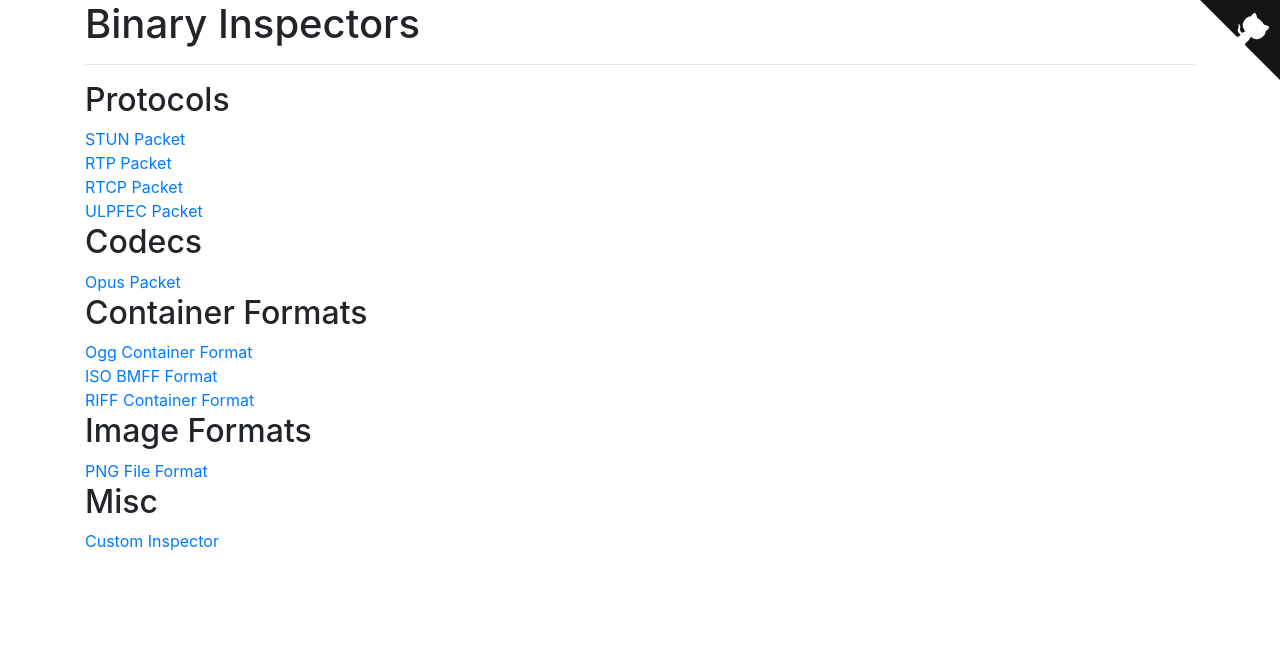
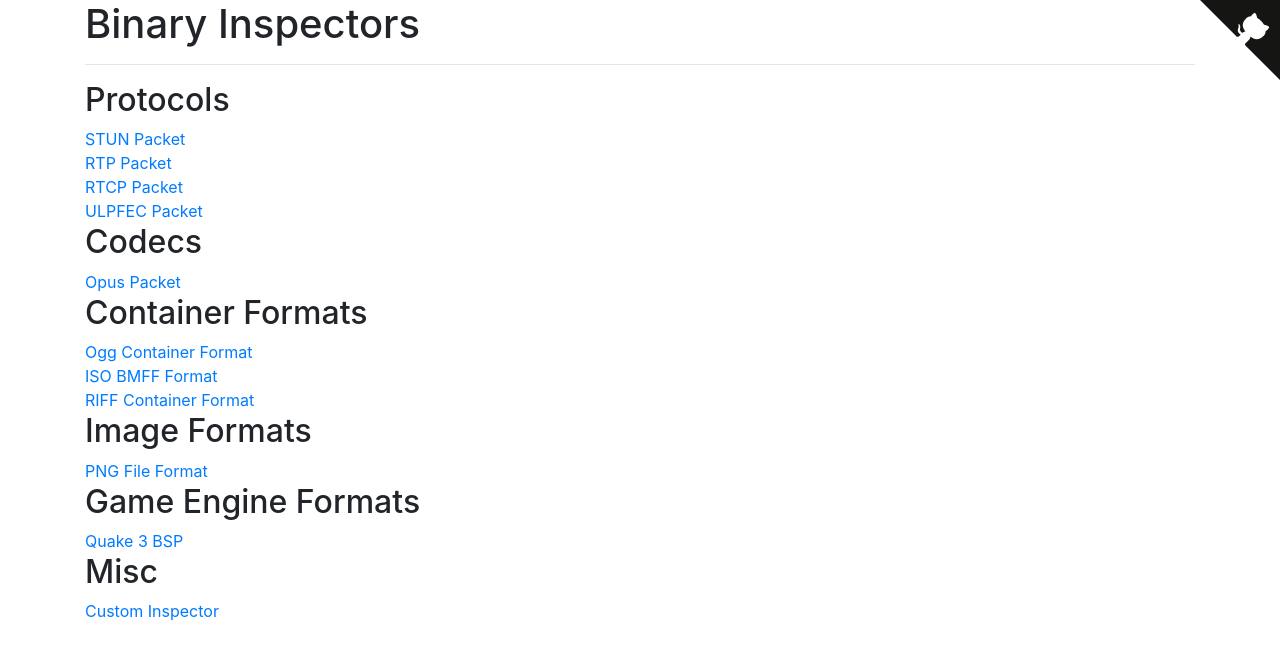
Before and after one commit to rameshvarun/binary-inspector, a website: page src/index.html in a window 1280 px wide. Drawn offline with nearby package versions, Linux system fonts and the light colour scheme.

Commit message:
Add Q3 BSP to index page

```diff
--- a/src/index.html
+++ b/src/index.html
@@ -47,9 +47,11 @@
     <h2>Image Formats</h2>
     <div><a href="./png/">PNG File Format</a></div>
 
+    <h2>Game Engine Formats</h2>
+    <div><a href="./q3bsp/">Quake 3 BSP</a></div>
+
     <h2>Misc</h2>
     <div><a href="./custom/">Custom Inspector</a></div>
-
 
   </div>
 </body>
```
